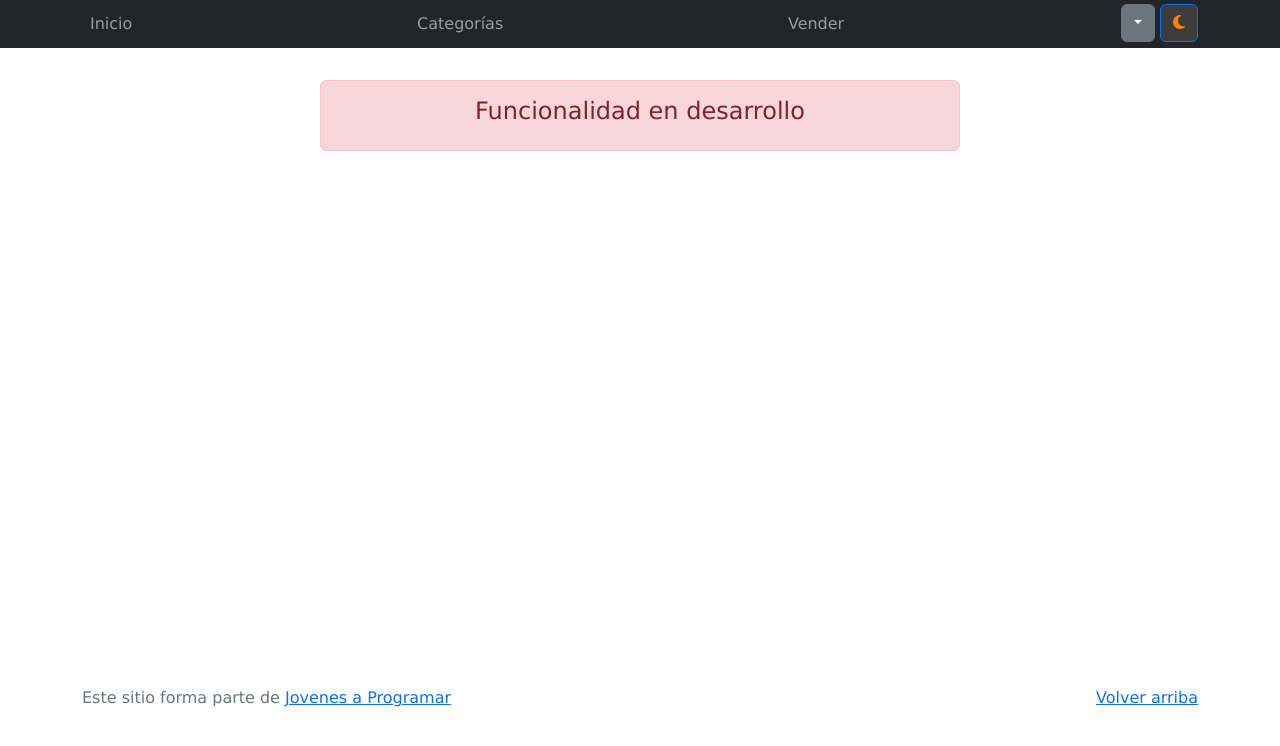
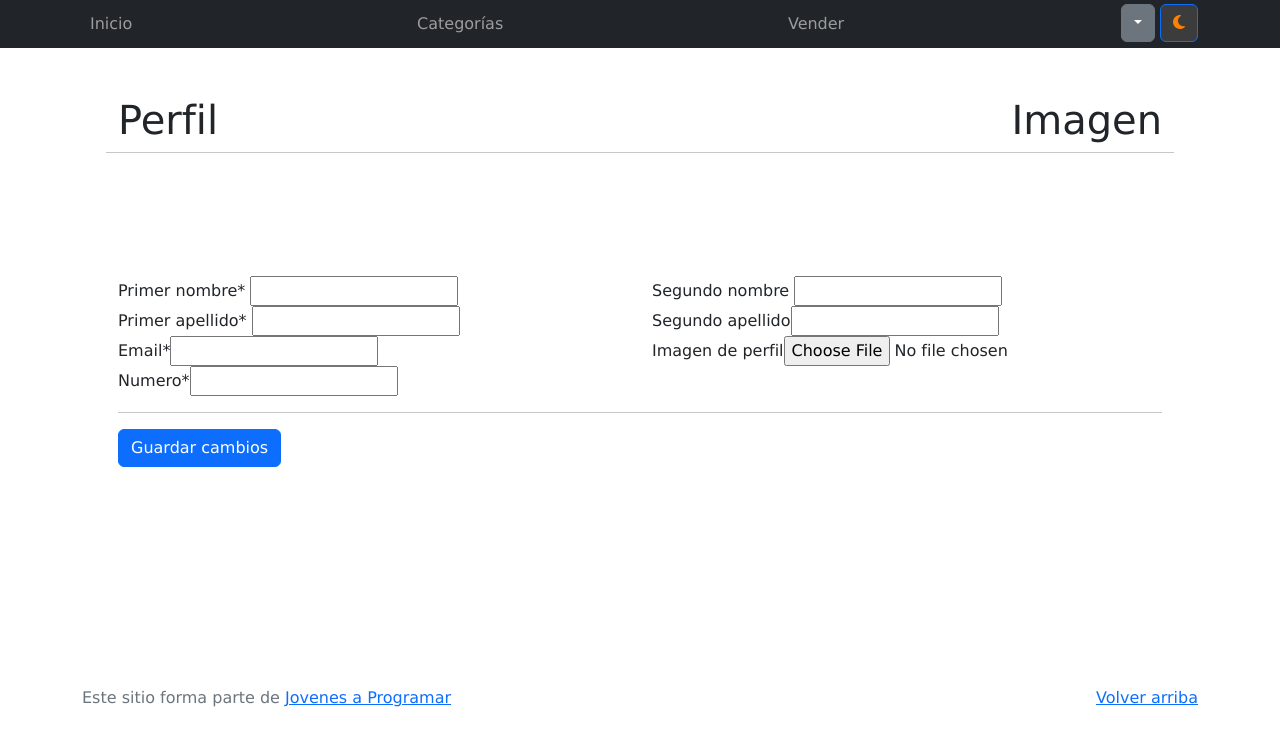
Before and after one commit to eddie-gs/e-commerceSub4, a plain HTML site: page my-profile.html in a window 1280 px wide. Drawn offline with nearby package versions, Linux system fonts and the light colour scheme.

Commit message:
boceto de página

```diff
--- a/my-profile.html
+++ b/my-profile.html
@@ -48,9 +48,10 @@
           </li>
           <div class="dropdown">
             <li class="nav-item">
-              <a class="btn btn-secondary dropdown-toggle" role="button" id="saludo-usuario" data-bs-toggle="dropdown" aria-expanded="false"></a>
-                <button type="button" id="toggleButton" class="btn btn-primary">
-            <i class="fa-solid fa-moon" id="toggleButtonIcon" style="color: #ff8000;"></i>
+              <a class="btn btn-secondary dropdown-toggle" role="button" id="saludo-usuario" data-bs-toggle="dropdown"
+                aria-expanded="false"></a>
+              <button type="button" id="toggleButton" class="btn btn-primary">
+                <i class="fa-solid fa-moon" id="toggleButtonIcon" style="color: #ff8000;"></i>
               </button>
               <ul class="dropdown-menu dropdown-menu-dark dropdown-menu-end" aria-labelledby="dropdownMenuLink">
                 <li><a class="dropdown-item" href="cart.html">Mi carrito</a></li>
@@ -64,9 +65,42 @@
     </div>
   </nav>
   <main>
-    <div class="container">
-      <div class="alert alert-danger text-center" role="alert">
-        <h4 class="alert-heading">Funcionalidad en desarrollo</h4>
+    <div class="container p-5">
+      <div class="row">
+        <div class="col">
+          <h1>Perfil</h1>
+        </div>
+        <div class="col-auto d-flex justify-content-end">
+          <h1>Imagen</h1>
+        </div>
+        <hr>
+        <form action="" id="perfil" novalidate>
+          <div class="row">
+            <div class="col-6">
+              <label for="firstName">Primer nombre*</label>
+              <input type="text" id="firstName" required>
+            </div>
+            <div class="col-6">
+              <label for="secondName">Segundo nombre</label>
+              <input type="text" id="secondName">
+            </div>
+            <div class="col-6">
+              <label for="firstLastname">Primer apellido*</label>
+              <input type="text" id="firstLastname" required>
+            </div>
+            <div class="col-6"><label for="secondLastname">Segundo apellido</label><input type="text"
+                id="secondLastname">
+            </div>
+            <div class="col-6"><label for="email">Email*</label><input type="email" required>
+            </div>
+            <div class="col-6"><label for="profileImg">Imagen de perfil</label><input type="file" id="profileImg">
+            </div>
+            <div class="col-6"><label for="number">Numero*</label><input type="tel" required>
+            </div>
+          </div>
+          <hr>
+          <button class="btn btn-primary" type="submit">Guardar cambios</button>
+        </form>
       </div>
     </div>
   </main>
@@ -75,7 +109,8 @@
       <p class="float-end">
         <a href="#">Volver arriba</a>
       </p>
-      <p>Este sitio forma parte de <a href="https://jovenesaprogramar.edu.uy/" target="_blank">Jovenes a Programar</a></p>
+      <p>Este sitio forma parte de <a href="https://jovenesaprogramar.edu.uy/" target="_blank">Jovenes a Programar</a>
+      </p>
     </div>
   </footer>
   <script src="js/bootstrap.bundle.min.js"></script>
```
